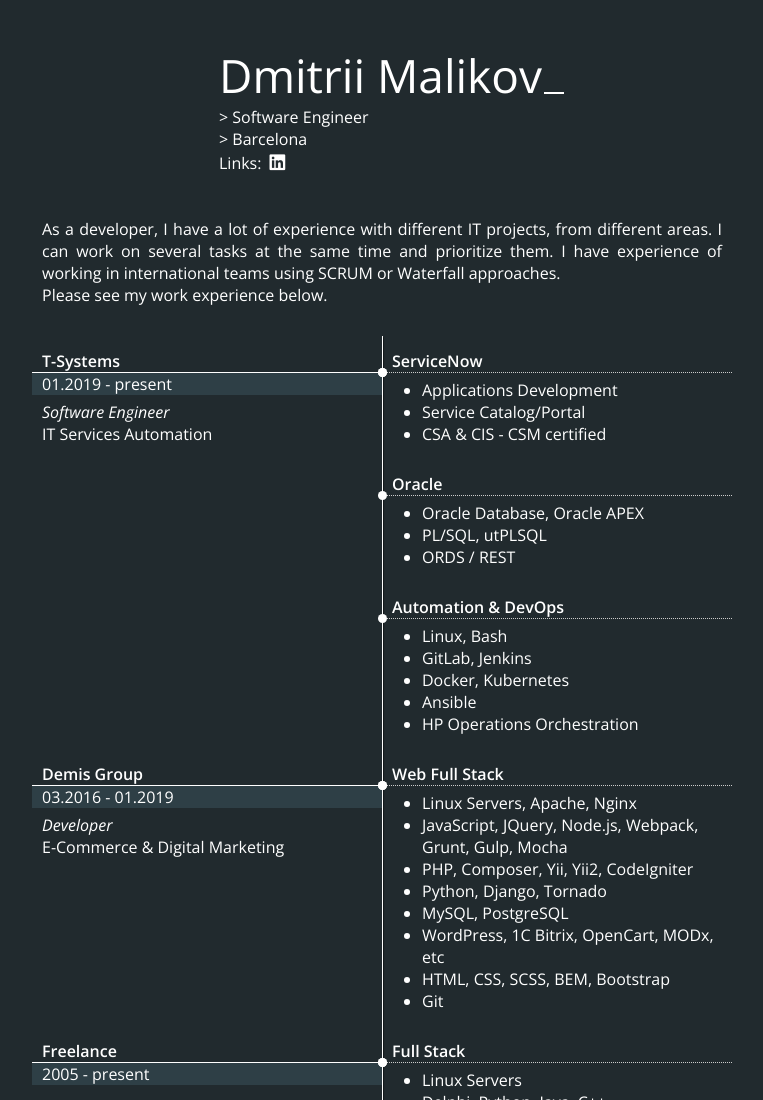
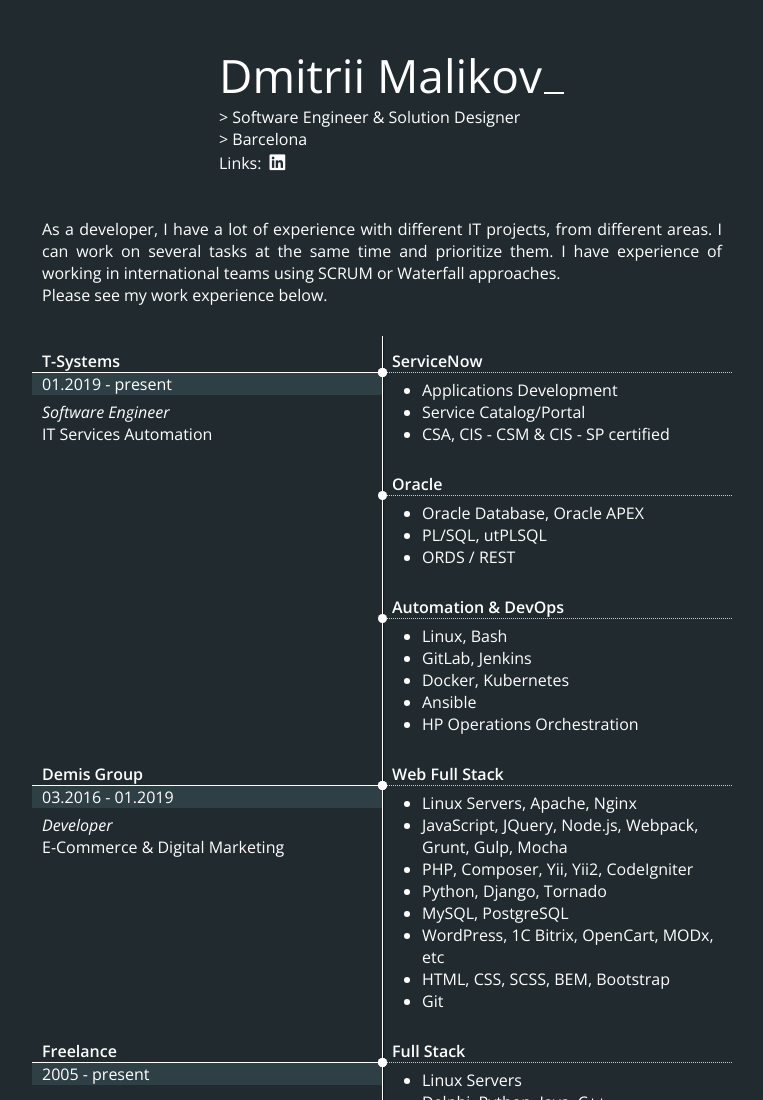
Before and after one commit to DmitryM/dmitrii.github.io, a plain HTML site: page index.html in a window 1280 px wide. Shown: the top 1100 px of the page, without its empty margins (258-1021 px from the left). Drawn offline with nearby package versions, Linux system fonts and the light colour scheme.

Commit message:
Update index.html

```diff
--- a/index.html
+++ b/index.html
@@ -184,7 +184,7 @@
 <body>
   <section class="card">
     <h1 class="card__title">Dmitrii Malikov</h1>
-    <p class="card__line">> Software Engineer</p>
+    <p class="card__line">> Software Engineer & Solution Designer</p>
     <p class="card__line">> Barcelona</p>
     <p class="card__line">Links: <a class="card__link" href="https://www.linkedin.com/in/dmitrii-malikov-858640bb"><i class="fab fa-linkedin"></i></a></p>
   </section>
@@ -204,7 +204,7 @@
       <ul class="resume__item resume__item_type_list">
         <li>Applications Development</li>
         <li>Service Catalog/Portal</li>
-        <li>CSA & CIS - CSM certified</li>
+        <li>CSA, CIS - CSM & CIS - SP certified</li>
       </ul>
     </div>
     <div class="resume__block resume__block_type_skill">
```
